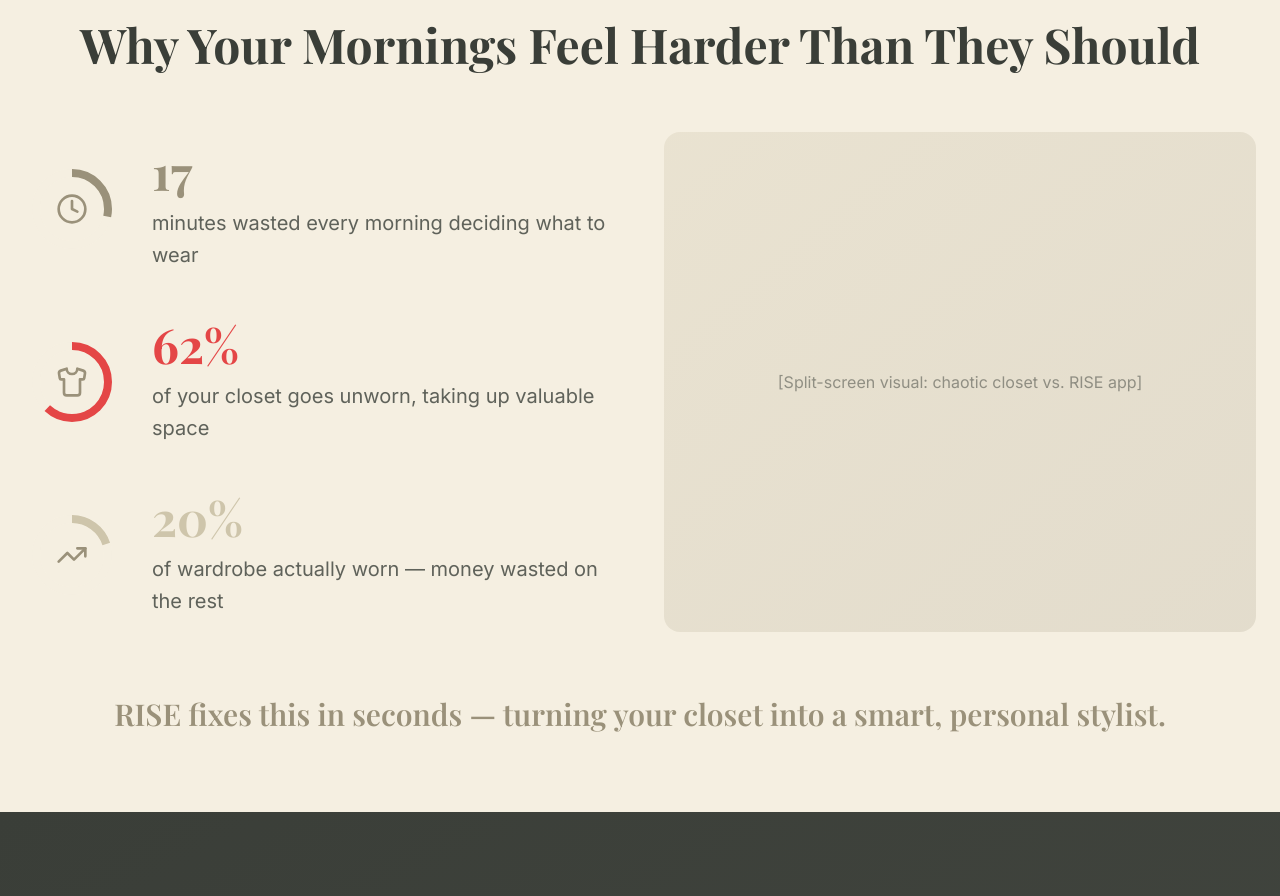
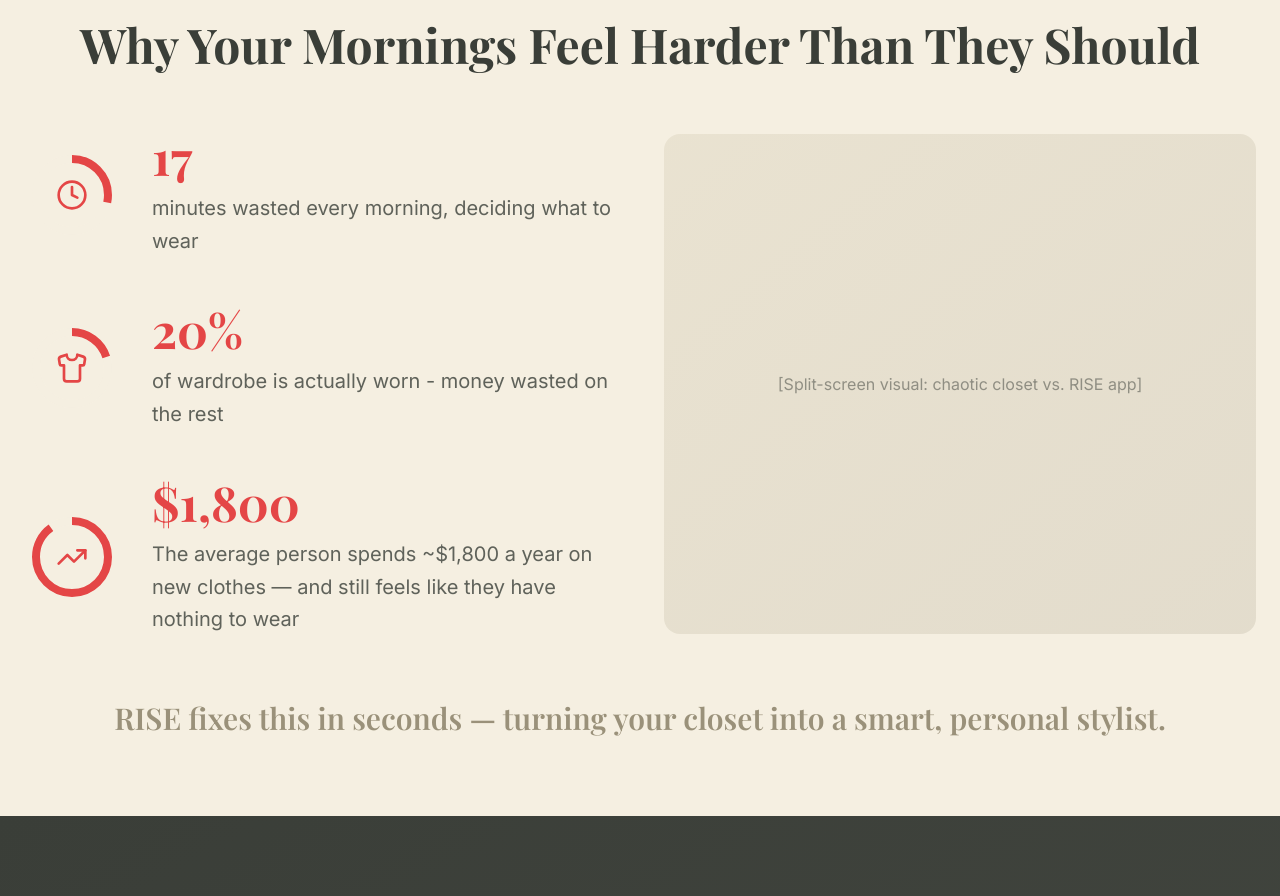
Before and after one commit to Amonc/rise-landing-page, a Next.js app: page / in a window 1280 px wide. Shown: the part 860-1756 px from the top of the page. Built offline with nearby package versions, Linux system fonts and the light colour scheme; a web font is replaced by a local one.

Commit message:
updated points to red style

```diff
--- a/src/app/page.tsx
+++ b/src/app/page.tsx
@@ -275,7 +275,7 @@
                         cy="48"
                         r="36"
                         fill="none"
-                        stroke="#9A917A"
+                        stroke="#E44646"
                         strokeWidth="8"
                         strokeDasharray={`${(17/60) * 226} 226`}
                         initial={{ strokeDashoffset: 226 }}
@@ -284,12 +284,12 @@
                       />
                     </svg>
                     <div className="absolute inset-0 flex items-center justify-center">
-                      <Clock className="h-8 w-8 text-accent" />
+                      <Clock className="h-8 w-8 text-error" />
                     </div>
                   </div>
                   <div className="flex-1">
                     <motion.p
-                      className="text-5xl font-bold text-accent mb-3 font-serif"
+                      className="text-5xl font-bold text-error mb-3 font-serif"
                       initial={{ scale: 0.8 }}
                       whileInView={{ scale: 1 }}
                       transition={{ type: "spring", stiffness: 200 }}
@@ -297,13 +297,13 @@
                       17
                     </motion.p>
                     <p className="text-charcoal/80 text-xl leading-relaxed">
-                      minutes wasted every morning deciding what to wear
+                      minutes wasted every morning, deciding what to wear
                     </p>
                   </div>
                 </div>
               </motion.div>
 
-              {/* Unworn clothes stat */}
+              {/* Wardrobe actually worn stat */}
               <motion.div
                 initial={{ opacity: 0, x: -30 }}
                 whileInView={{ opacity: 1, x: 0 }}
@@ -328,14 +328,14 @@
                         fill="none"
                         stroke="#E44646"
                         strokeWidth="8"
-                        strokeDasharray={`${0.62 * 226} 226`}
+                        strokeDasharray={`${0.2 * 226} 226`}
                         initial={{ strokeDashoffset: 226 }}
                         whileInView={{ strokeDashoffset: 0 }}
                         transition={{ duration: 1.5, ease: "easeOut" }}
                       />
                     </svg>
                     <div className="absolute inset-0 flex items-center justify-center">
-                      <Shirt className="h-8 w-8 text-accent" />
+                      <Shirt className="h-8 w-8 text-error" />
                     </div>
                   </div>
                   <div className="flex-1">
@@ -345,16 +345,16 @@
                       whileInView={{ scale: 1 }}
                       transition={{ type: "spring", stiffness: 200 }}
                     >
-                      62%
+                      20%
                     </motion.p>
                     <p className="text-charcoal/80 text-xl leading-relaxed">
-                      of your closet goes unworn, taking up valuable space
+                      of wardrobe is actually worn - money wasted on the rest
                     </p>
                   </div>
                 </div>
               </motion.div>
 
-              {/* Wardrobe rotation stat */}
+              {/* Money spent on clothes stat */}
               <motion.div
                 initial={{ opacity: 0, x: -30 }}
                 whileInView={{ opacity: 1, x: 0 }}
@@ -377,29 +377,29 @@
                         cy="48"
                         r="36"
                         fill="none"
-                        stroke="#CEC5AB"
+                        stroke="#E44646"
                         strokeWidth="8"
-                        strokeDasharray={`${0.2 * 226} 226`}
+                        strokeDasharray={`${(1800/2000) * 226} 226`}
                         initial={{ strokeDashoffset: 226 }}
                         whileInView={{ strokeDashoffset: 0 }}
                         transition={{ duration: 1.5, ease: "easeOut" }}
                       />
                     </svg>
                     <div className="absolute inset-0 flex items-center justify-center">
-                      <TrendingUp className="h-8 w-8 text-accent" />
+                      <TrendingUp className="h-8 w-8 text-error" />
                     </div>
                   </div>
                   <div className="flex-1">
                     <motion.p
-                      className="text-5xl font-bold text-sand mb-3 font-serif"
+                      className="text-5xl font-bold text-error mb-3 font-serif"
                       initial={{ scale: 0.8 }}
                       whileInView={{ scale: 1 }}
                       transition={{ type: "spring", stiffness: 200 }}
                     >
-                      20%
+                      $1,800
                     </motion.p>
                     <p className="text-charcoal/80 text-xl leading-relaxed">
-                      of wardrobe actually worn — money wasted on the rest
+                      The average person spends ~$1,800 a year on new clothes — and still feels like they have nothing to wear
                     </p>
                   </div>
                 </div>
```
